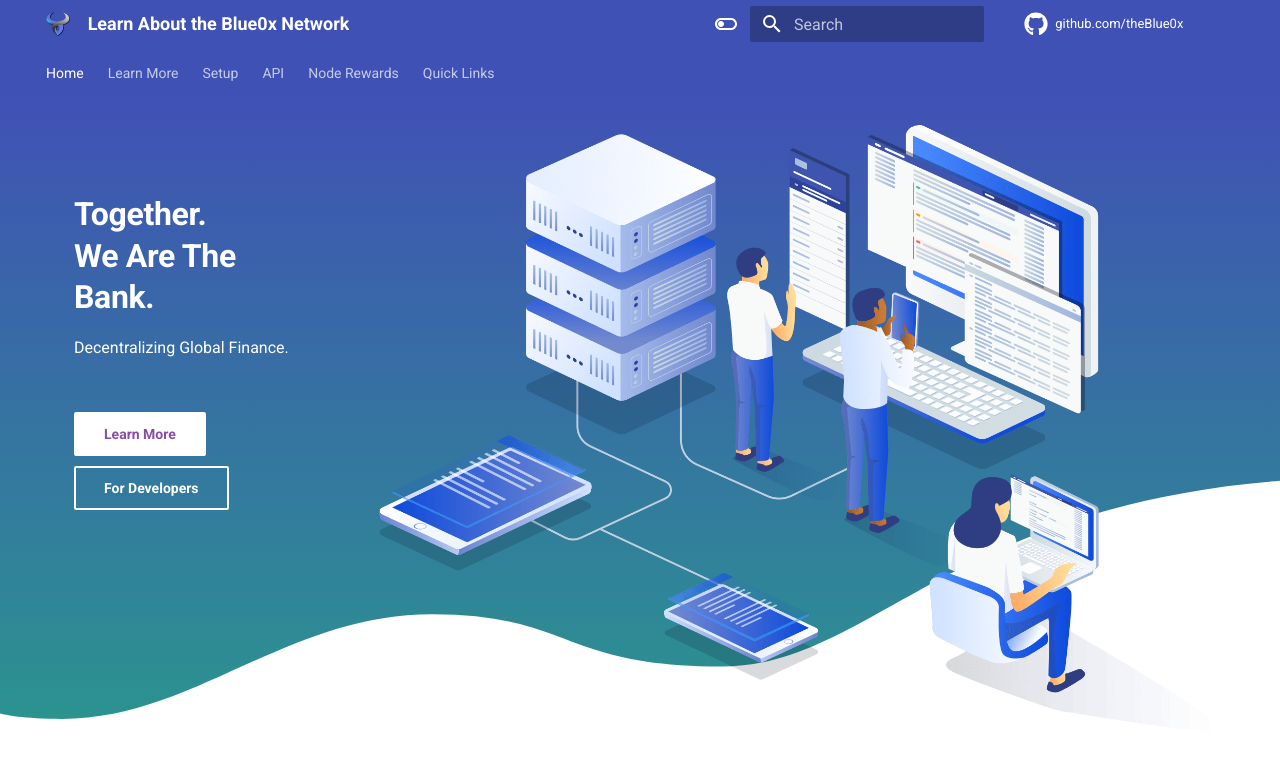
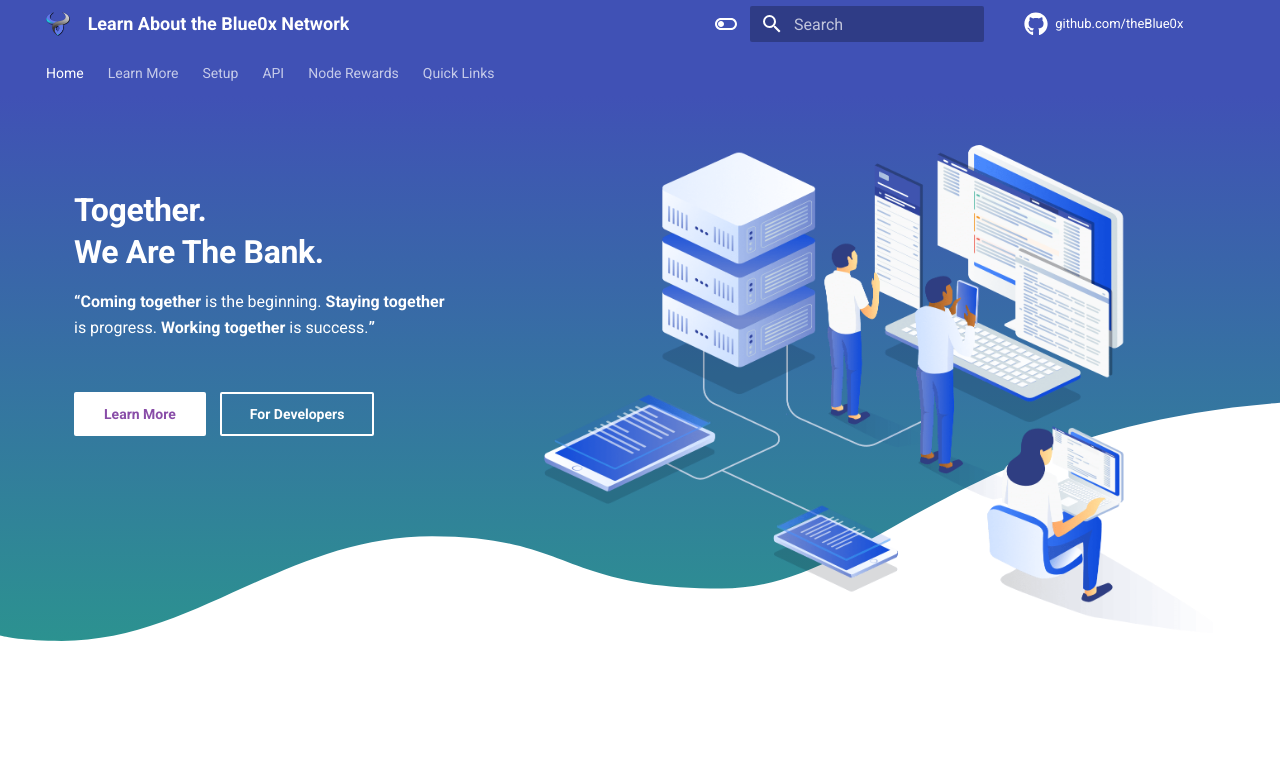
Before and after one commit to theBlue0x/docs, an MkDocs documentation site: the page built from docs/index.md, in a window 1280 px wide. Shown: the top 761 px of the page. Built offline with MkDocs 1.6.1 and Material for MkDocs 9.7.7, drawn with Linux system fonts in a browser that asks for light colours.

Commit message:
Update home.html

```diff
--- a/material/overrides/home.html
+++ b/material/overrides/home.html
@@ -16,7 +16,8 @@
             <!-- Hero content -->
             <div class="tx-hero__content">
                 <h1 id="leverage-architecture">Together.<br>We Are The Bank.</h1>
-                <p>Decentralizing Global Finance.</p>
+                <p><strong>“Coming together</strong> is the beginning.  <strong>Staying together</strong> is progress.  <strong>Working together</strong> is success.<strong>”</strong>
+                </p>
                 <br>
                 <a href="{{ page.next_page.url | url }}" title="{{ page.next_page.title | e }}" class="md-button md-button--primary">Learn More</a>
                 <a href="{{ 'api/' | url }}" title="For Developers" class="md-button">
```
